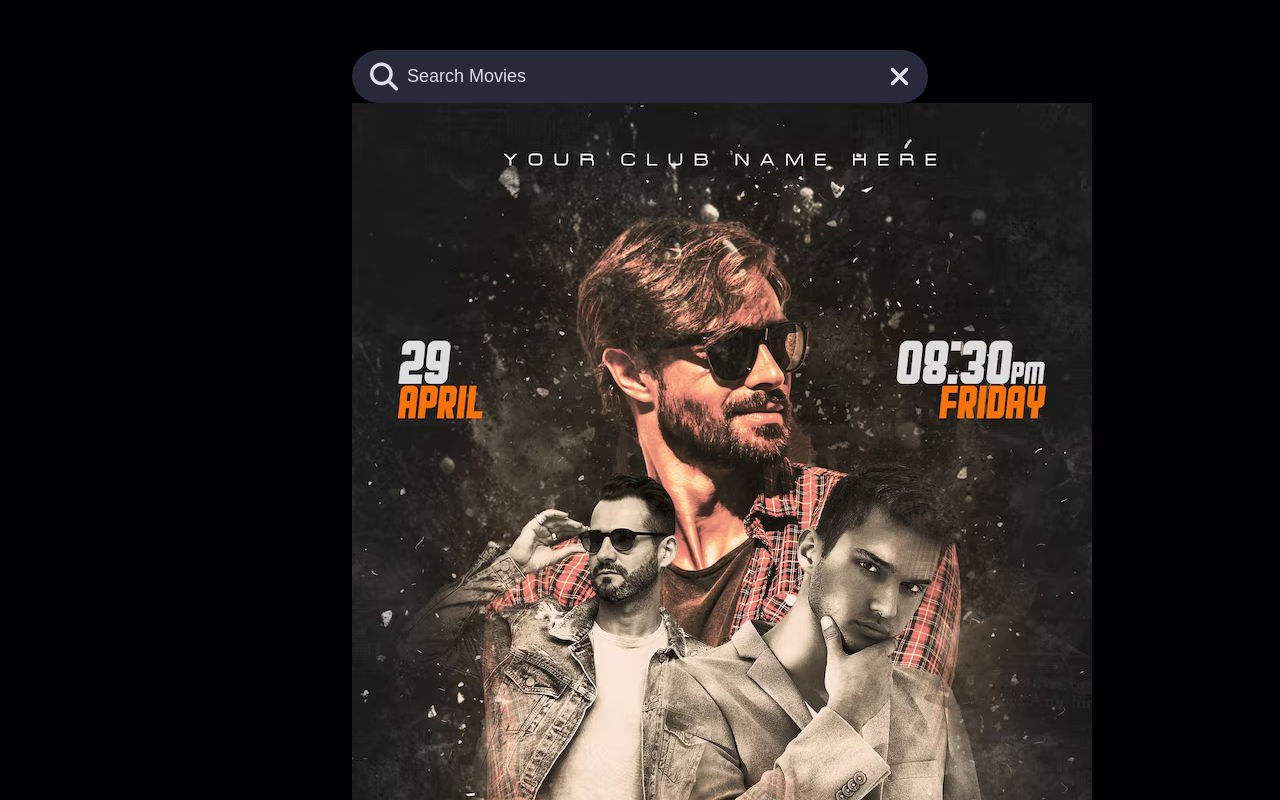
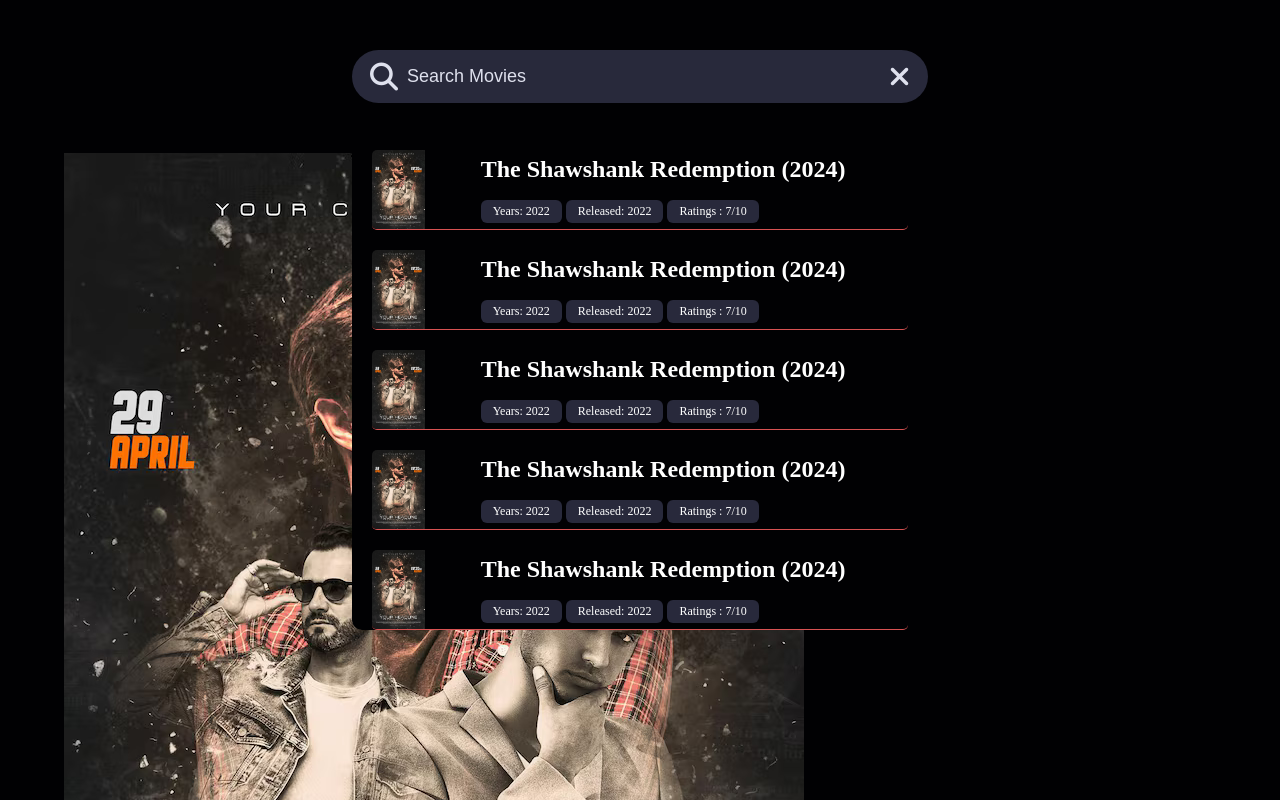
Before and after one commit to habibjx/JavaScript-100-Mini-Projects, a plain HTML site: page movie-search/index.html in a window 1280 px wide. Shown: the top 800 px of the page. Drawn offline with Linux system fonts and the light colour scheme.

Commit message:
add: movie suggetion style complete

```diff
--- a/movie-search/index.html
+++ b/movie-search/index.html
@@ -24,10 +24,68 @@
             <ul class="movie-suggestion">
                 <li>
                     <img src="./img/movie.png" alt="">
-                    <div class="description">
-                        <p class="title">title</p>
-                        <span class="year">2002</span>
-                        <span class="rating">8/10</span>
+                    <div>
+                        <h4 class="title">The Shawshank Redemption (2024)</h4>
+                        <div class="description">
+                            <span>Years: 2022</span>
+                            <span>Released: 2022</span>
+                            <span>Ratings : 7/10</span>
+                        </div>
+                    </div>
+                </li>
+                <li>
+                    <img src="./img/movie.png" alt="">
+                    <div>
+                        <h4 class="title">The Shawshank Redemption (2024)</h4>
+                        <div class="description">
+                            <span>Years: 2022</span>
+                            <span>Released: 2022</span>
+                            <span>Ratings : 7/10</span>
+                        </div>
+                    </div>
+                </li>
+                <li>
+                    <img src="./img/movie.png" alt="">
+                    <div>
+                        <h4 class="title">The Shawshank Redemption (2024)</h4>
+                        <div class="description">
+                            <span>Years: 2022</span>
+                            <span>Released: 2022</span>
+                            <span>Ratings : 7/10</span>
+                        </div>
+                    </div>
+                </li>
+                <li>
+                    <img src="./img/movie.png" alt="">
+                    <div>
+                        <h4 class="title">The Shawshank Redemption (2024)</h4>
+                        <div class="description">
+                            <span>Years: 2022</span>
+                            <span>Released: 2022</span>
+                            <span>Ratings : 7/10</span>
+                        </div>
+                    </div>
+                </li>
+                <li>
+                    <img src="./img/movie.png" alt="">
+                    <div>
+                        <h4 class="title">The Shawshank Redemption (2024)</h4>
+                        <div class="description">
+                            <span>Years: 2022</span>
+                            <span>Released: 2022</span>
+                            <span>Ratings : 7/10</span>
+                        </div>
+                    </div>
+                </li>
+                <li>
+                    <img src="./img/movie.png" alt="">
+                    <div>
+                        <h4 class="title">The Shawshank Redemption (2024)</h4>
+                        <div class="description">
+                            <span>Years: 2022</span>
+                            <span>Released: 2022</span>
+                            <span>Ratings : 7/10</span>
+                        </div>
                     </div>
                 </li>
             </ul>
--- a/movie-search/style.css
+++ b/movie-search/style.css
@@ -22,10 +22,10 @@ body{
 .wrapper .search-container{
     width: 50%;
     margin: 50px auto;
+    position: relative;
 }
 .search-container .search-box{
     width: 100%;
-    /* border: 1px solid red; */
     position: relative;
 }
 .search-box input{
@@ -55,3 +55,61 @@ body{
     right: 18px;
     cursor: pointer;
 }
+.search-container .movie-suggestion{
+    width: 100%;
+    padding: 20px;
+    margin-top: 20px;
+    max-height: 500px;
+    overflow-y: auto;
+    position: absolute;
+    top: 60px;
+    left: 0;
+    border-radius: 10px;
+    background: var(--color-bg);
+    /* display: none; */
+}
+.movie-suggestion::-webkit-scrollbar{
+    width: 8px;
+}
+.movie-suggestion::-webkit-scrollbar-thumb{
+    background: var(--color-section2);
+    border-radius: 5px;
+    transition: 3.s;
+}
+.movie-suggestion::-webkit-scrollbar-thumb:hover{
+    background: var(--color-border);
+}
+.movie-suggestion img{
+    height: 100%;
+}
+.movie-suggestion li{
+    width: 100%;
+    height: 80px;
+    margin-bottom: 20px;
+    border-radius: 5px;
+    overflow: hidden;
+    display: flex;
+    align-items: flex-start;
+    gap: 50px;
+    border-bottom: 1px solid var(--color-border);
+    cursor: pointer;
+}
+.movie-suggestion li > div {
+    height: 100%;
+    padding: 6px;
+    display: flex;
+    flex-direction: column;
+    justify-content: space-between;
+}
+
+.movie-suggestion h4{
+    font-size: 24px;
+
+}
+.movie-suggestion .description span{
+    display: inline-block;
+    padding: 4px 12px;
+    border-radius: 6px;
+    font-size: 12px;
+    background: var(--color-section);
+}
```
